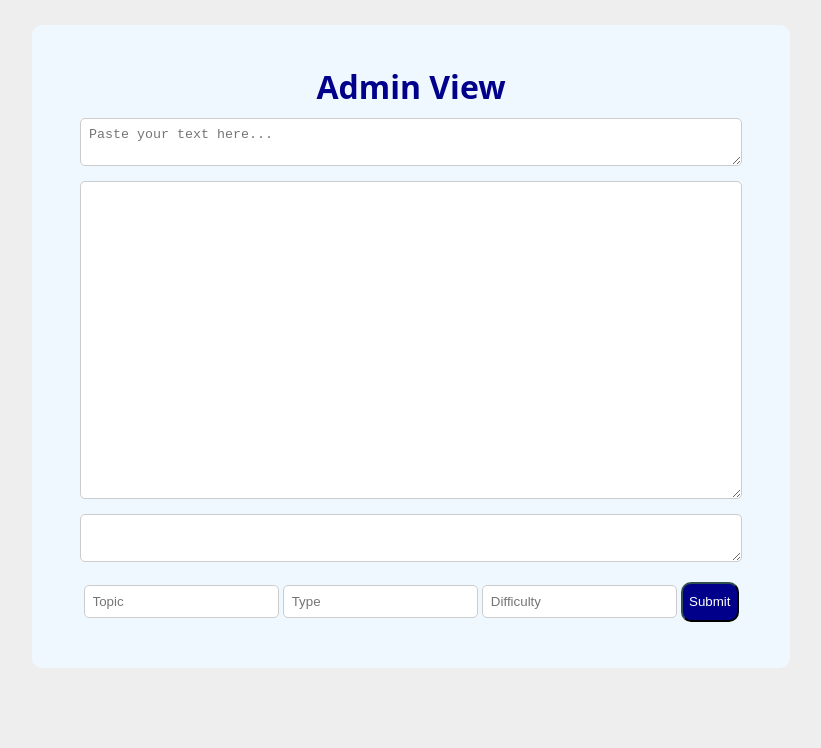
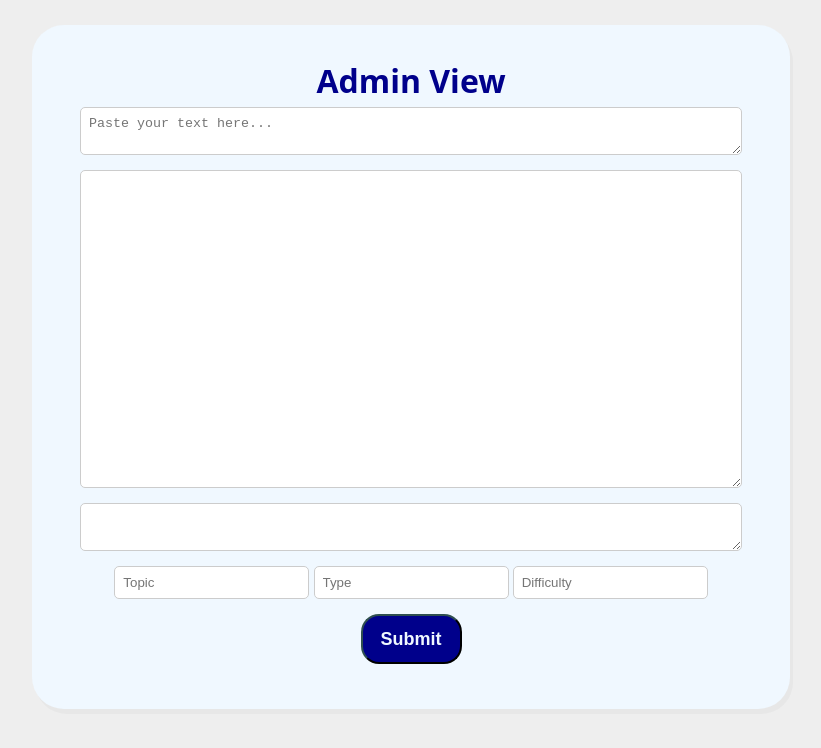
Before and after one commit to bnpd/LanGam, a SvelteKit app: page /admin in a window 1280 px wide. Shown: the top 748 px of the page, without its empty margins (229-1050 px from the left). Built offline with nearby package versions, Linux system fonts and the light colour scheme; what pocketbase would draw is missing.

Commit message:
layout refinement

```diff
--- a/src/lib/components/App.svelte
+++ b/src/lib/components/App.svelte
@@ -264,7 +264,6 @@
 {/if}
 <ReaderComponent phase={phase} trySpeak={trySpeak} solutionText={solutionText} taskVisible={!loading} srWords={srWords} bind:this={readerComponent}/>
 <div>
-    <button id="btnSound" on:click={onSoundClick}>{$isSoundOn ? '🔊' : '🔈'}</button>
     <button id="answbtn" class:loading on:click={onAnswbtnClick}>
         {#if phase === 'prompting'}
             {answbtnTxtWhilePrompting}
@@ -278,6 +277,7 @@
 <ChatComponent readerComponent={readerComponent} chatFocussed={chatFocussed}/>
 <NavbarComponent>
     <button on:click={()=>goto("/catalog")}>Texts</button>
+    <button id="btnSound" on:click={onSoundClick}>{$isSoundOn ? '🔊' : '🔈'}</button>
     <Install/>
     {#if $user}
         <button on:click={()=>goto("/lists")}>My vocab</button>
--- a/src/lib/components/Install.svelte
+++ b/src/lib/components/Install.svelte
@@ -1,5 +1,4 @@
 <script lang="ts">
-	import { onMount } from "svelte";
 
     let deferredPrompt: any;
 
--- a/src/routes/global.css
+++ b/src/routes/global.css
@@ -9,7 +9,7 @@ body {
   font-family: system-ui, Arial, Helvetica, sans-serif;
   text-align: center;
   padding: 0 5px;
-  height: calc(100vh - 4*var(--button-height));
+  height: calc(100vh - 3.6*var(--button-height));
   display: flex;
   flex-direction: column;
 }
@@ -25,6 +25,7 @@ h4 {
 
 a {
   text-decoration: none;
+  color: darkblue;
 }
 
 p {
@@ -38,7 +39,7 @@ button, input[type="submit"] {
   height: var(--button-height);
   line-height: 34px;
   margin-top: 10px;
-  border-radius: 10px;
+  border-radius: 1em;
 }
 
 textarea {
@@ -57,15 +58,21 @@ input[type="text"], input[type="email"], input[type="password"] {
   border-radius: 5px;
 }
 
+hr { /* necessary to avoid corruption in flex-columns*/
+  width: 100%;
+}
+
 .card {
-  padding: 20px;
+  padding: 22px;
   background-color: aliceblue;
-  border-radius: 10px;
+  border-radius: 2em;
   margin: 5px;
+  box-shadow: #80808010 3px 5px;
 }
 
 .card > *:first-child, .card > *:first-child > *:first-child {
   margin-top: 0;
+  line-height: 1em;
 }
 
 .forceOneLine > * {
@@ -96,7 +103,8 @@ input[type="text"], input[type="email"], input[type="password"] {
 
 #divTask, #solutionField {
   padding: 0 0.2em;
-  height: calc(50% - 0.75em);
+  line-height: 1.8em;
+  flex-grow: 1;
   overflow-y: scroll;
   overflow-x: hidden;
 }
@@ -111,16 +119,22 @@ input[type="text"], input[type="email"], input[type="password"] {
 
 #answbtn, input[type="submit"] {
   margin: 5px auto;
+  padding: 0 1em;
   outline: none;
   background-color: darkblue;
-  color: white;
+  color: aliceblue;
+  height: 50px;
+  line-height: 45px;
+  font-size: large;
+  font-weight: bold;
   border-color: darkslategray;
 }
-
 #contentbox {
   text-align: justify;
-  height: 5em;
+  height: 5em; /* overridden by flex-grow, but has to be set*/
   flex-grow: 1;
+  display: flex;
+  flex-direction: column;
 }
 
 #toast {
@@ -191,7 +205,11 @@ input[type="text"], input[type="email"], input[type="password"] {
   max-height: calc(1.5*var(--button-height));
   box-sizing: border-box;
   padding: 12px calc(var(--button-height) + 2px);
-  overflow: scroll;
+  overflow: auto;
+}
+
+#iChat::-webkit-scrollbar {
+  display: none;
 }
 
 #iChat:empty::before {
@@ -269,13 +287,6 @@ input[type="text"], input[type="email"], input[type="password"] {
   #divTask,
   #solutionField {
     font-size: large;
-    line-height: 1.8em;
-  }
-
-  #answbtn {
-    height: 50px;
-    line-height: 45px;
-    font-size: large;
   }
 }
 
```
Also changed, not shown: src/lib/components/LoginComponent.svelte (+8 -2 lines).
